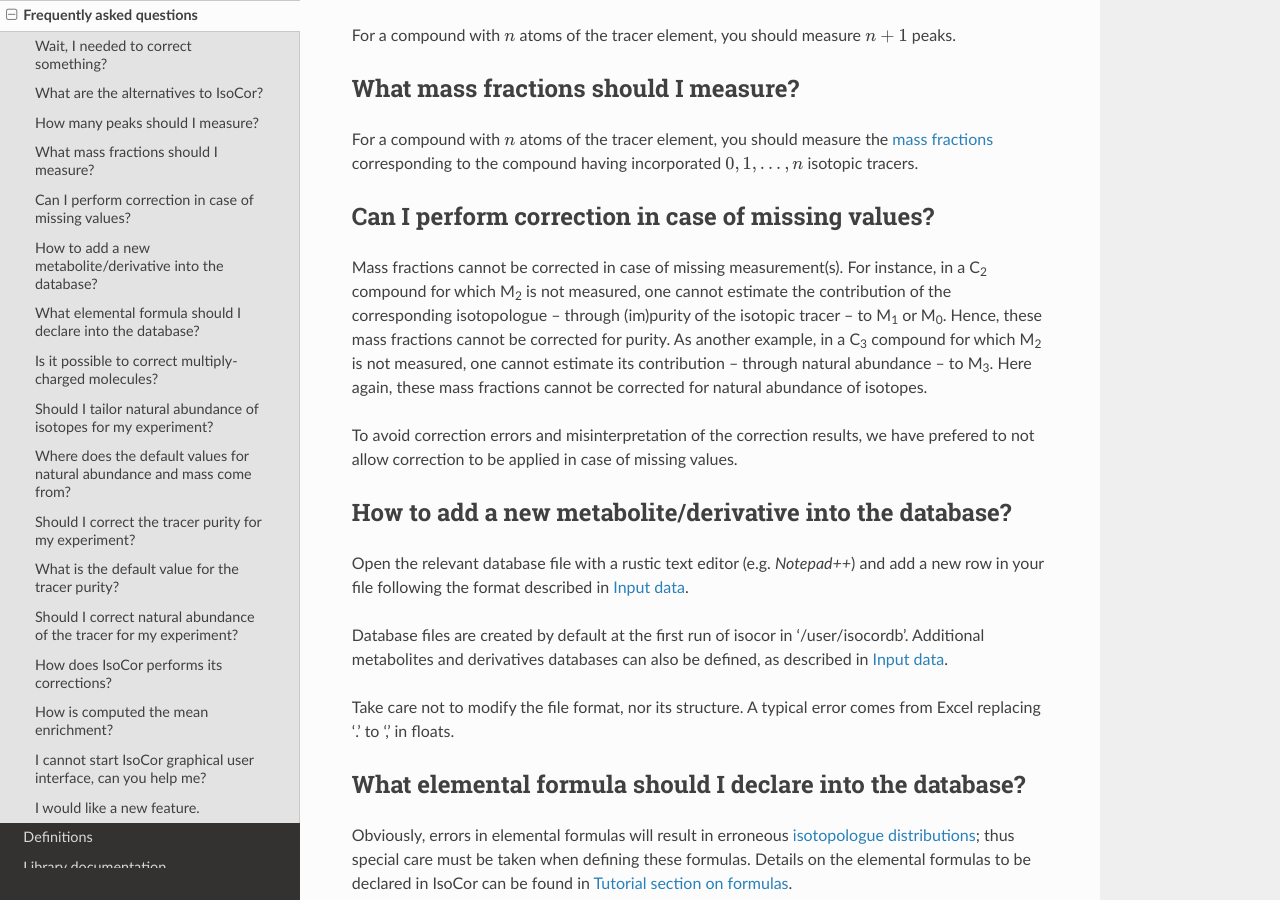
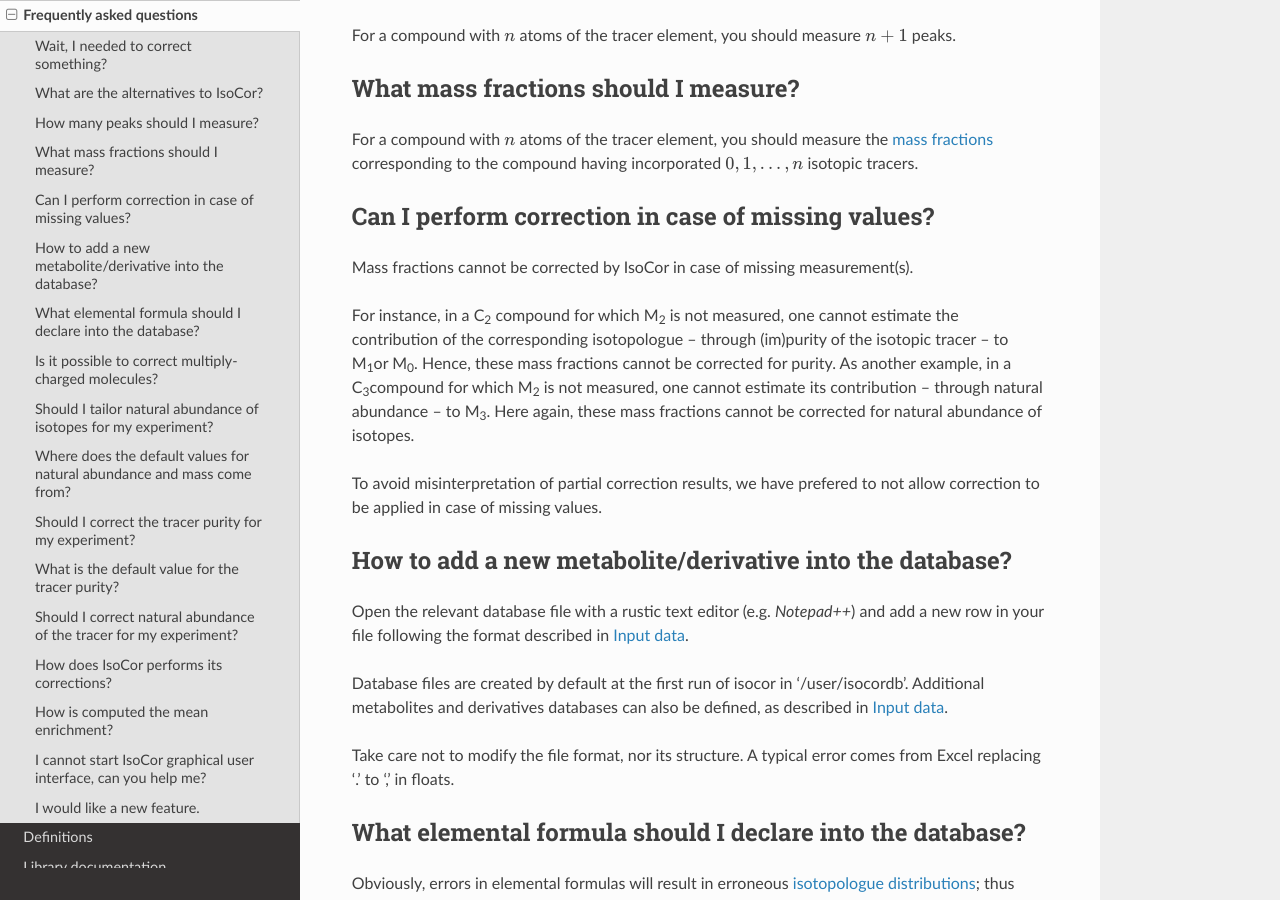
Before and after one commit to MetaSys-LISBP/IsoCor, a Sphinx documentation site: the page built from doc/faq.rst, in a window 1280 px wide and 900 px high, scrolled down 978 px. Built offline with Sphinx 7.4.7 and the Read the Docs theme 2.0.0, drawn with Linux system fonts in a browser that asks for light colours.

Commit message:
update doc

```diff
--- a/doc/faq.rst
+++ b/doc/faq.rst
@@ -57,14 +57,15 @@
 
 Can I perform correction in case of missing values?
 ^^^^^^^^^^^^^^^^^^^^^^^^^^^^^^^^^^^^^^^^^^^^^^^^^^^^^^^^^^^^^^^^^^^^^^^^^^^^^^^^^
-Mass fractions cannot be corrected in case of missing measurement(s). For instance, in a C\ :sub:`2`\  compound
-for which M\ :sub:`2`\  is not measured, one cannot estimate the contribution of the corresponding isotopologue
-– through (im)purity of the isotopic tracer – to M\ :sub:`1`\  or M\ :sub:`0`\ . Hence, these mass fractions
-cannot be corrected for purity. As another example, in a C\ :sub:`3`\  compound for which M\ :sub:`2`\  is
-not measured, one cannot estimate its contribution – through natural abundance – to M\ :sub:`3`\. Here again, these
-mass fractions cannot be corrected for natural abundance of isotopes.
+Mass fractions cannot be corrected by IsoCor in case of missing measurement(s).
 
-To avoid correction errors and misinterpretation of the correction results, we have prefered to not allow correction
+For instance, in a C\ :sub:`2`\  compound for which M\ :sub:`2`\  is not measured, one cannot estimate the
+contribution of the corresponding isotopologue – through (im)purity of the isotopic tracer – to M\ :sub:`1`\
+or M\ :sub:`0`\ . Hence, these mass fractions cannot be corrected for purity. As another example, in a C\ :sub:`3`\
+compound for which M\ :sub:`2`\  is not measured, one cannot estimate its contribution – through natural
+abundance – to M\ :sub:`3`\. Here again, these mass fractions cannot be corrected for natural abundance of isotopes.
+
+To avoid misinterpretation of partial correction results, we have prefered to not allow correction
 to be applied in case of missing values.
 
 
```
